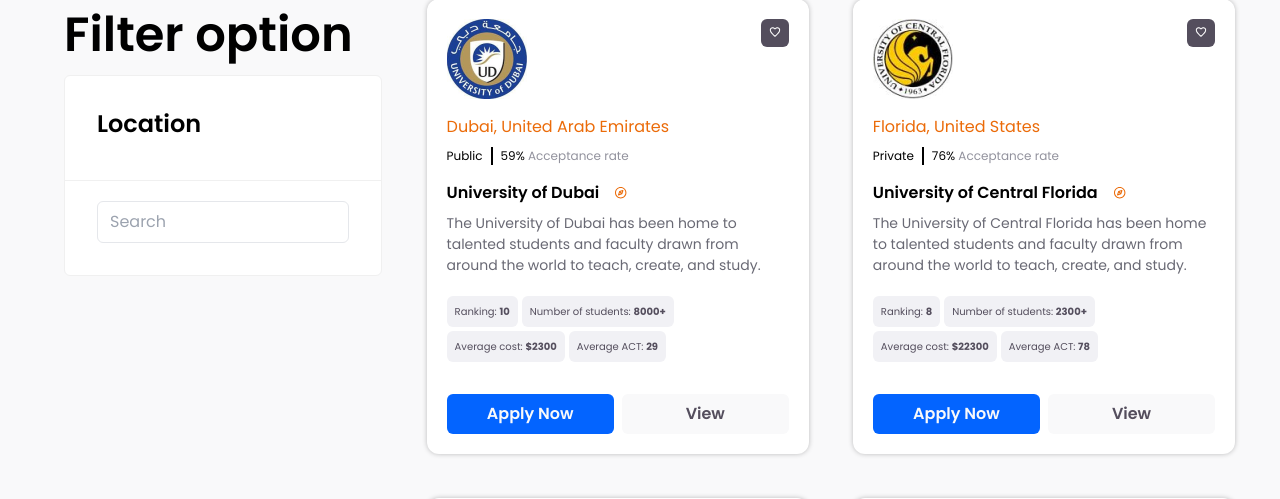
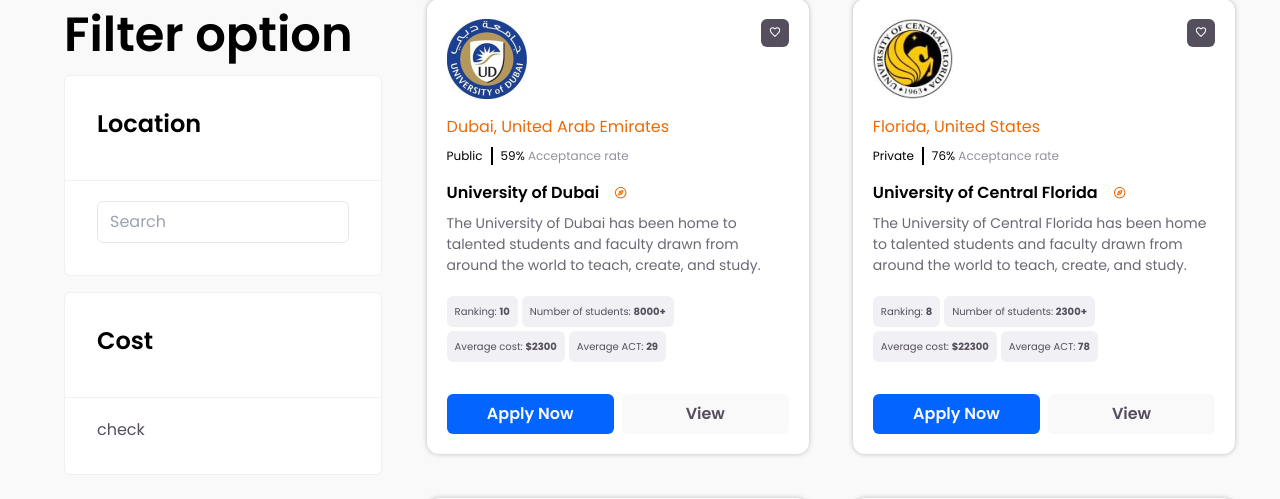
Before and after one commit to shruti271/university_listing_nextjs, a Next.js app in the folder compo-frontend/: page /universities in a window 1280 px wide. Shown: the part 397-896 px from the top of the page. Built offline with nearby package versions, Linux system fonts and the light colour scheme.

Commit message:
Refactor filter components

```diff
--- a/compo-frontend/components/filter/Filter.js
+++ b/compo-frontend/components/filter/Filter.js
@@ -1,9 +1,11 @@
-import SearchLocation from './SearchLocation';
+import InstituteType from './institute-type/InstituteType';
+import SearchLocation from './search-location/SearchLocation';
 
 const Filter = () => {
   return (
-    <div>
+    <div className="flex flex-col space-y-4">
       <SearchLocation />
+      <InstituteType />
     </div>
   );
 };
--- /dev/null
+++ b/compo-frontend/components/filter/institute-type/InstituteType.js
@@ -0,0 +1,13 @@
+import CardWrapper from '../shared/card-wrapper/CardWrapper';
+import FilterTitle from '../shared/filter-title/FilterTitle';
+
+const InstituteType = ({ className = '' }) => {
+  return (
+    <CardWrapper>
+      <FilterTitle>Cost</FilterTitle>
+      <div className="px-8 pt-5 pb-8">check</div>
+    </CardWrapper>
+  );
+};
+
+export default InstituteType;
--- a/compo-frontend/components/filter/SearchLocation.js
+++ b/compo-frontend/components/filter/search-location/SearchLocation.js
@@ -1,16 +1,14 @@
 import { useState } from 'react';
+import CardWrapper from '../shared/card-wrapper/CardWrapper';
+import FilterTitle from '../shared/filter-title/FilterTitle';
 import { useSearch } from './hooks';
 
 const SearchLocation = ({ className = '' }) => {
   const [searchValue, handleSearchChange] = useSearch('');
 
   return (
-    <div
-      className={`bg-colorWhite border border-[#F0F0F0] rounded-md ${className}`}
-    >
-      <div className="p-8 pb-10 border-b border-[#F0F0F0]">
-        <h4 className="font-semibold text-2xl">Location</h4>
-      </div>
+    <CardWrapper>
+      <FilterTitle>Location</FilterTitle>
       <div className="px-8 pt-5 pb-8">
         <form>
           <input
@@ -23,7 +21,7 @@ const SearchLocation = ({ className = '' }) => {
           />
         </form>
       </div>
-    </div>
+    </CardWrapper>
   );
 };
 
--- /dev/null
+++ b/compo-frontend/components/filter/shared/card-wrapper/CardWrapper.js
@@ -0,0 +1,11 @@
+const CardWrapper = ({ className = '', children }) => {
+  return (
+    <div
+      className={`bg-colorWhite border border-colorGrey rounded-md ${className}`}
+    >
+      {children}
+    </div>
+  );
+};
+
+export default CardWrapper;
--- /dev/null
+++ b/compo-frontend/components/filter/shared/filter-title/FilterTitle.js
@@ -0,0 +1,9 @@
+const FilterTitle = ({ className = '', children }) => {
+  return (
+    <div className="p-8 pb-10 border-b border-colorGrey">
+      <h4 className="font-semibold text-2xl">{children}</h4>
+    </div>
+  );
+};
+
+export default FilterTitle;
--- a/compo-frontend/tailwind.config.js
+++ b/compo-frontend/tailwind.config.js
@@ -13,6 +13,7 @@ module.exports = {
         colorWhite: '#FFFFFF',
         colorStone: '#544E5D',
         colorPale: '#F9F9FA',
+        colorGrey: '#F0F0F0',
         colorTransparent: 'transparent',
       },
     },
```
Also changed, not shown: compo-frontend/.babelrc (added), compo-frontend/.eslintrc.json, compo-frontend/components/filter/search-location/hooks.js (renamed from compo-frontend/components/filter/hooks.js).
